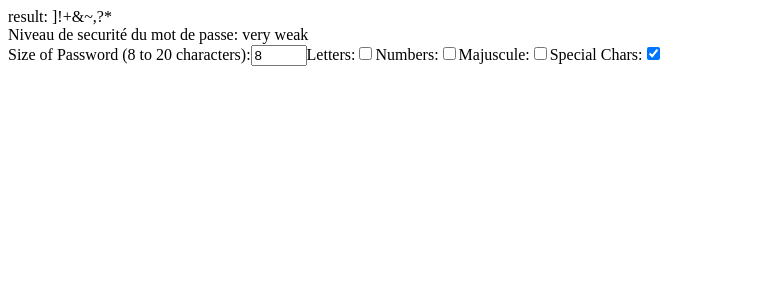
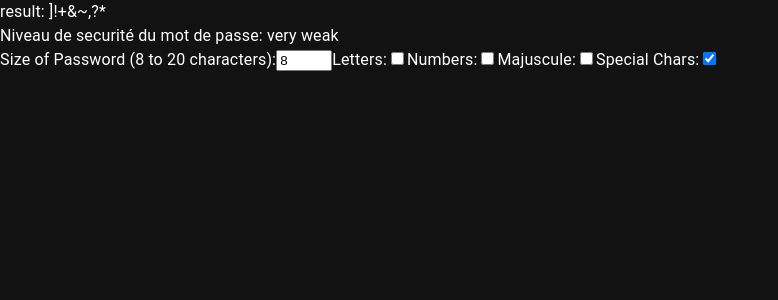
Before and after one commit to kevinmbongo/password_generator_react, a React (Vite) app: page / in a window 1280 px wide. Shown: the top 300 px of the page, without its empty margins (0-778 px from the left). Built offline with nearby package versions, Linux system fonts and the light colour scheme.

Commit message:
feat(Project): add MUI

```diff
--- a/package.json
+++ b/package.json
@@ -12,6 +12,10 @@
     "lint:prettier": "npx prettier -w src"
   },
   "dependencies": {
+    "@emotion/react": "^11.10.4",
+    "@emotion/styled": "^11.10.4",
+    "@mui/icons-material": "^5.10.6",
+    "@mui/material": "^5.10.6",
     "react": "^18.2.0",
     "react-dom": "^18.2.0"
   },
--- a/src/main.tsx
+++ b/src/main.tsx
@@ -1,9 +1,15 @@
+import { CssBaseline } from "@mui/material";
+import { ThemeProvider } from "@mui/material/styles";
 import React from "react";
 import ReactDOM from "react-dom/client";
 import App from "./App";
+import theme from "./theme";
 
 ReactDOM.createRoot(document.getElementById("root") as HTMLElement).render(
   <React.StrictMode>
-    <App />
+    <ThemeProvider theme={theme}>
+      <CssBaseline />
+      <App />
+    </ThemeProvider>
   </React.StrictMode>
 );
--- /dev/null
+++ b/src/theme.ts
@@ -0,0 +1,9 @@
+import { createTheme } from "@mui/material";
+
+const theme = createTheme({
+  palette: {
+    mode: "dark",
+  },
+});
+
+export default theme;
```
Also changed, not shown: 1 other file (tests, documents, lock files or other folders).
